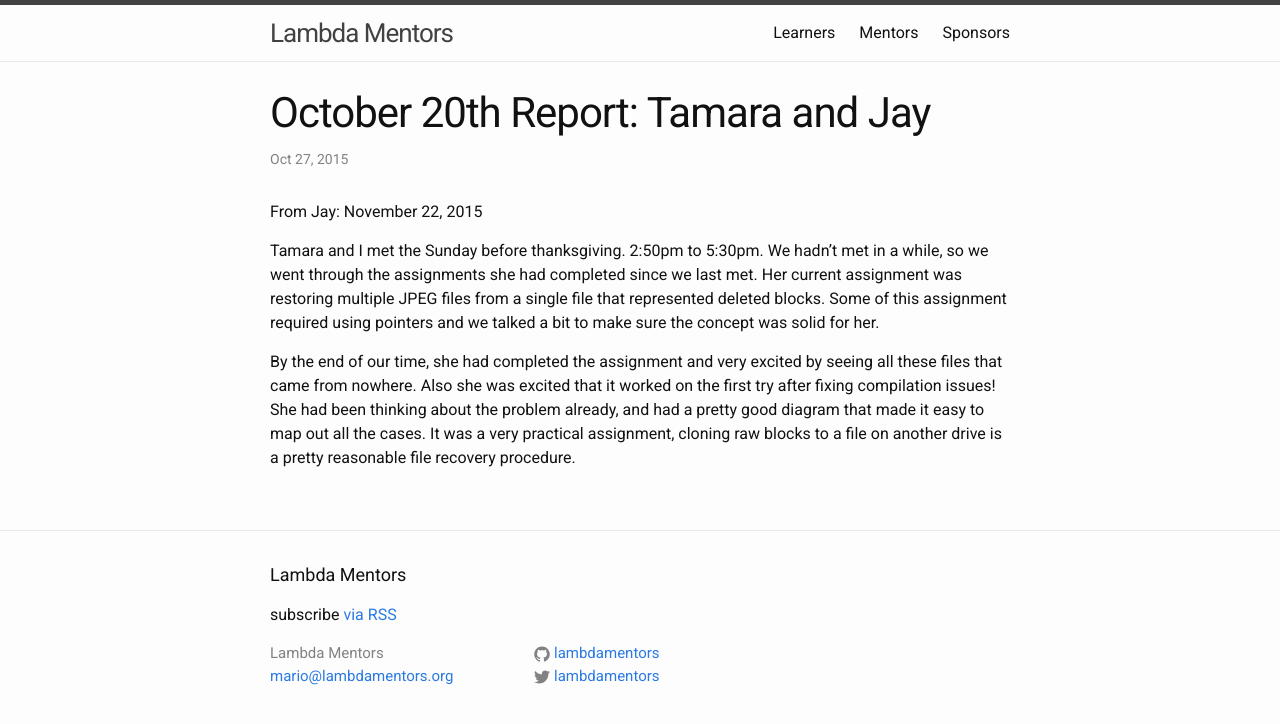
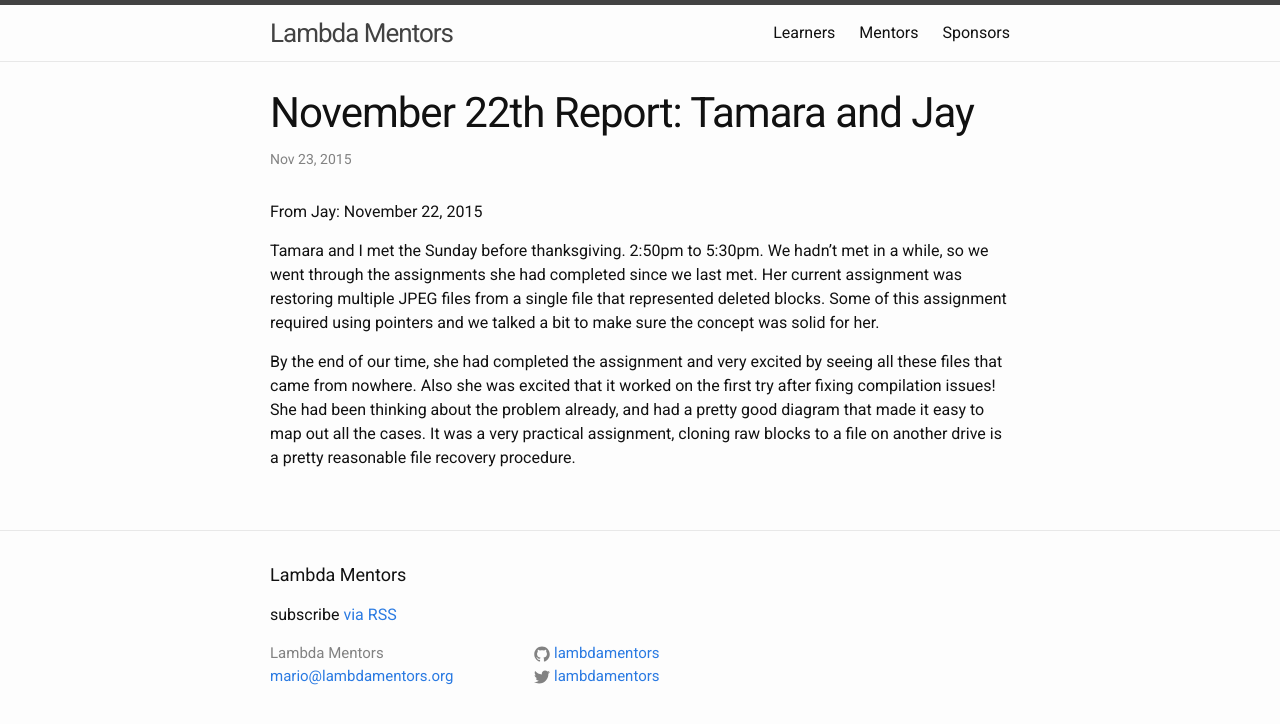
Before and after one commit to lambdamentors/lambdamentors.github.io, a Jekyll site: the page built from _posts/2015-11-22-tamara-and-jay.md, in a window 1280 px wide. Shown: the top 724 px of the page. Built offline with Jekyll 4.4.1, drawn with Linux system fonts in a browser that asks for light colours.

```diff
--- a/_posts/2015-11-22-tamara-and-jay.md
+++ b/_posts/2015-11-22-tamara-and-jay.md
@@ -1,7 +1,7 @@
 ---
 layout: post
-title:  "October 20th Report: Tamara and Jay"
-date:   2015-10-26 20:37:47 -0500
+title:  "November 22th Report: Tamara and Jay"
+date:   2015-11-22 20:37:47 -0500
 categories: mentor reports
 tags: tamara_and_jay safeconnections
 ---
```
